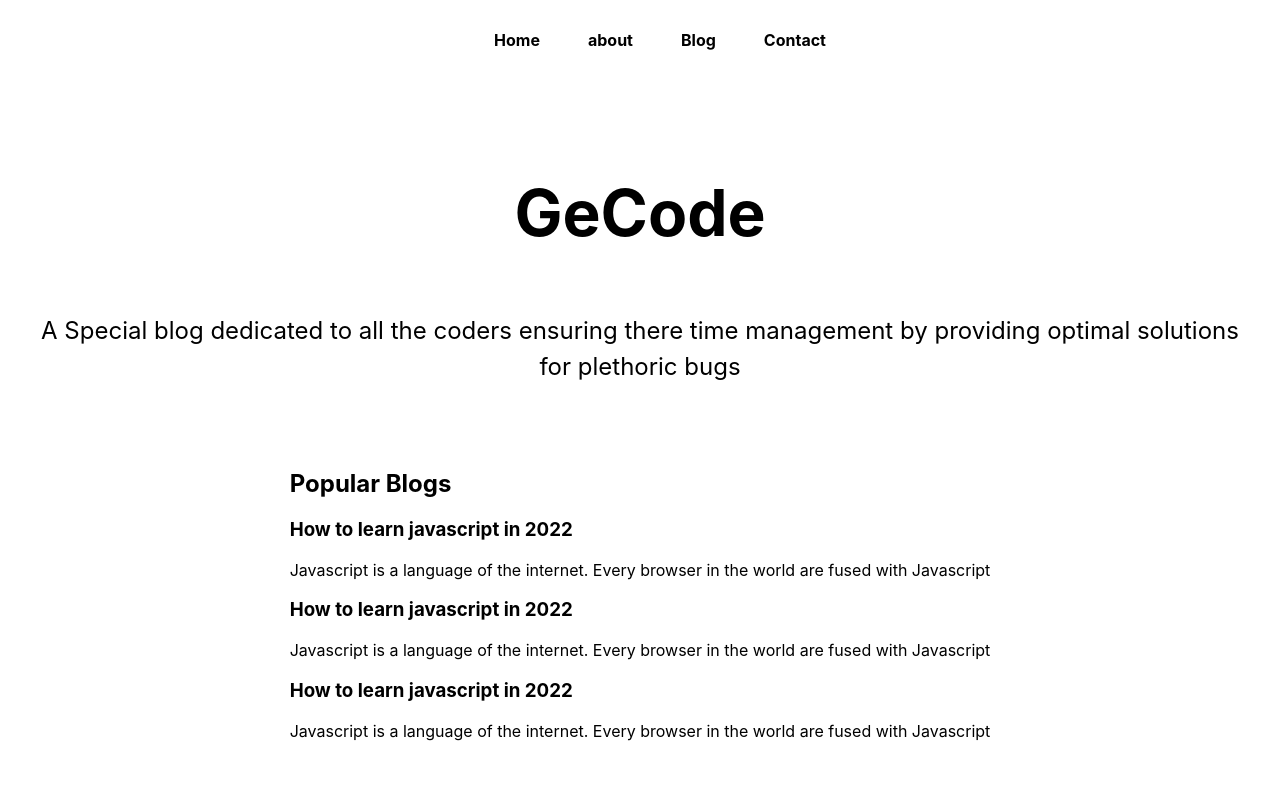
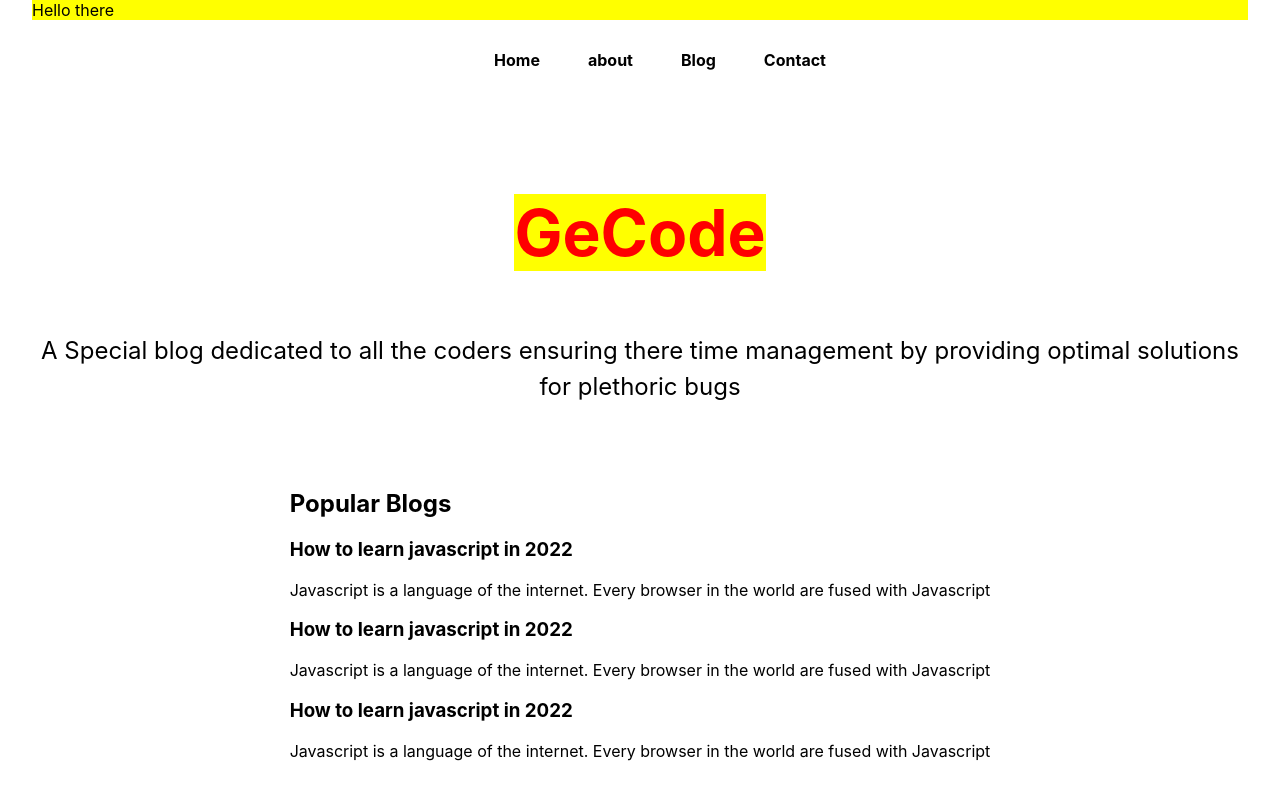
Before and after one commit to Synonymous64/journey-to-NextJS, a Next.js app in the folder gecode/: page / in a window 1280 px wide. Shown: the top 800 px of the page. Built offline with nearby package versions, Linux system fonts and the light colour scheme.

Commit message:
Global Styling

```diff
--- /dev/null
+++ b/gecode/components/Dummy.js
@@ -0,0 +1,21 @@
+import React from 'react'
+
+const Dummy = () => {
+    return (
+        <>
+            <style jsx global>
+                {`
+                .dummy{
+            background-color: yellow;
+
+                }
+            `}
+            </style>
+            <div className='dummy'>
+                Hello there
+            </div>
+        </>
+    )
+}
+
+export default Dummy
--- a/gecode/pages/index.js
+++ b/gecode/pages/index.js
@@ -1,6 +1,7 @@
 import Head from 'next/head'
 import Image from 'next/image'
 import styles from '../styles/Home.module.css'
+import Dummy from '../components/Dummy';
 // import styles1 from '../styles/Home1.module.css'
 // import styles2 from '../styles/Home2.module.css'
 import Link from 'next/link';
@@ -11,6 +12,14 @@
   // console.log(styles);
   return (
     <div className={styles.container}>
+    <Dummy/>
+      <style jsx>
+        {`
+        .mySpan{
+          color:red;
+        }
+    `}
+      </style>
       <Head>
         <title>Create Next App</title>
         <meta name="description" content="Generated by create next app" />
@@ -30,7 +39,9 @@
       {/* lazy load */}
       <main className={styles.main}>
         <h1 className={styles.title}>
-          GeCode
+          <span className='mySpan dummy'>
+            GeCode
+          </span>
         </h1>
 
         <p className={styles.description}>
```
